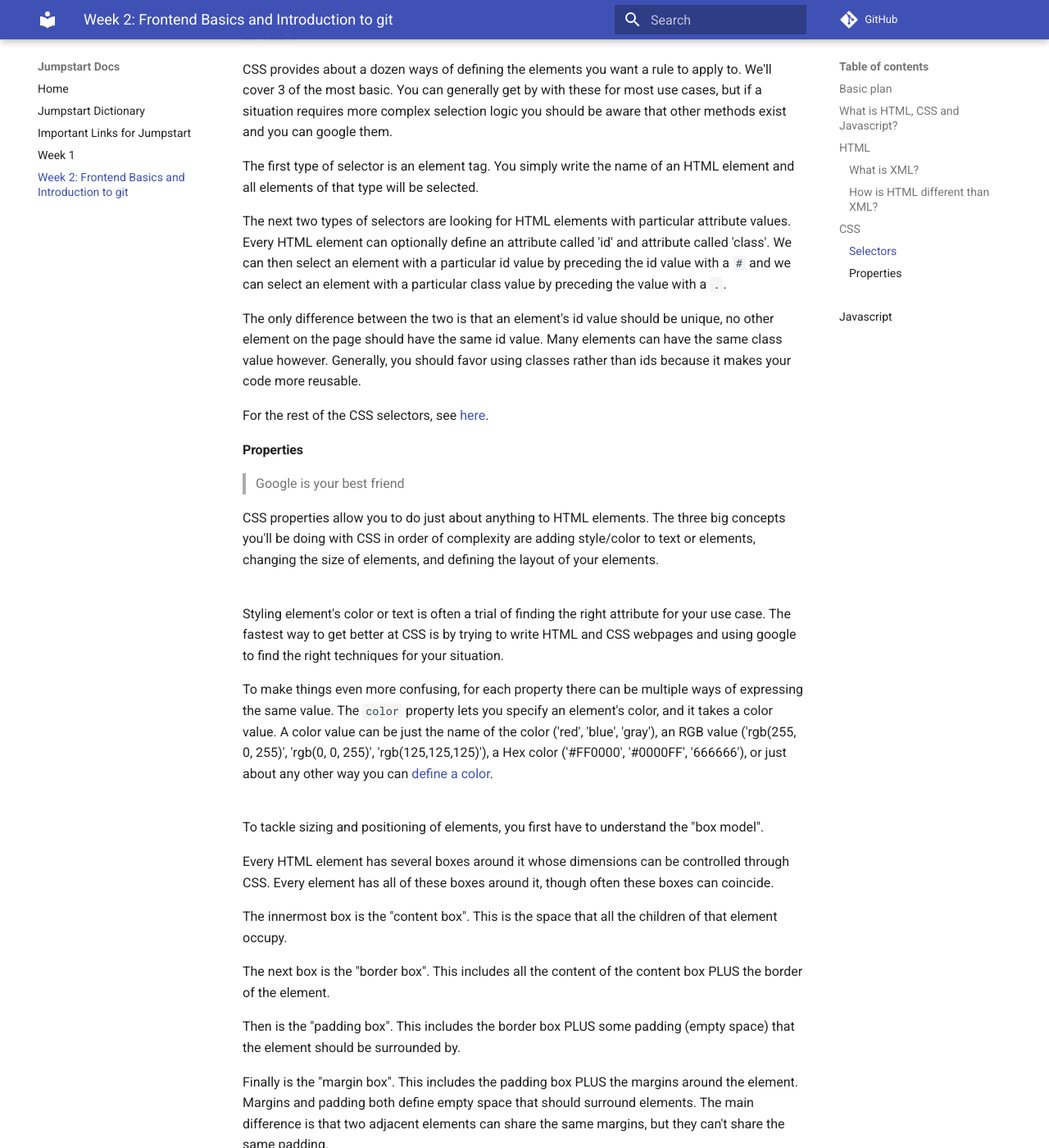
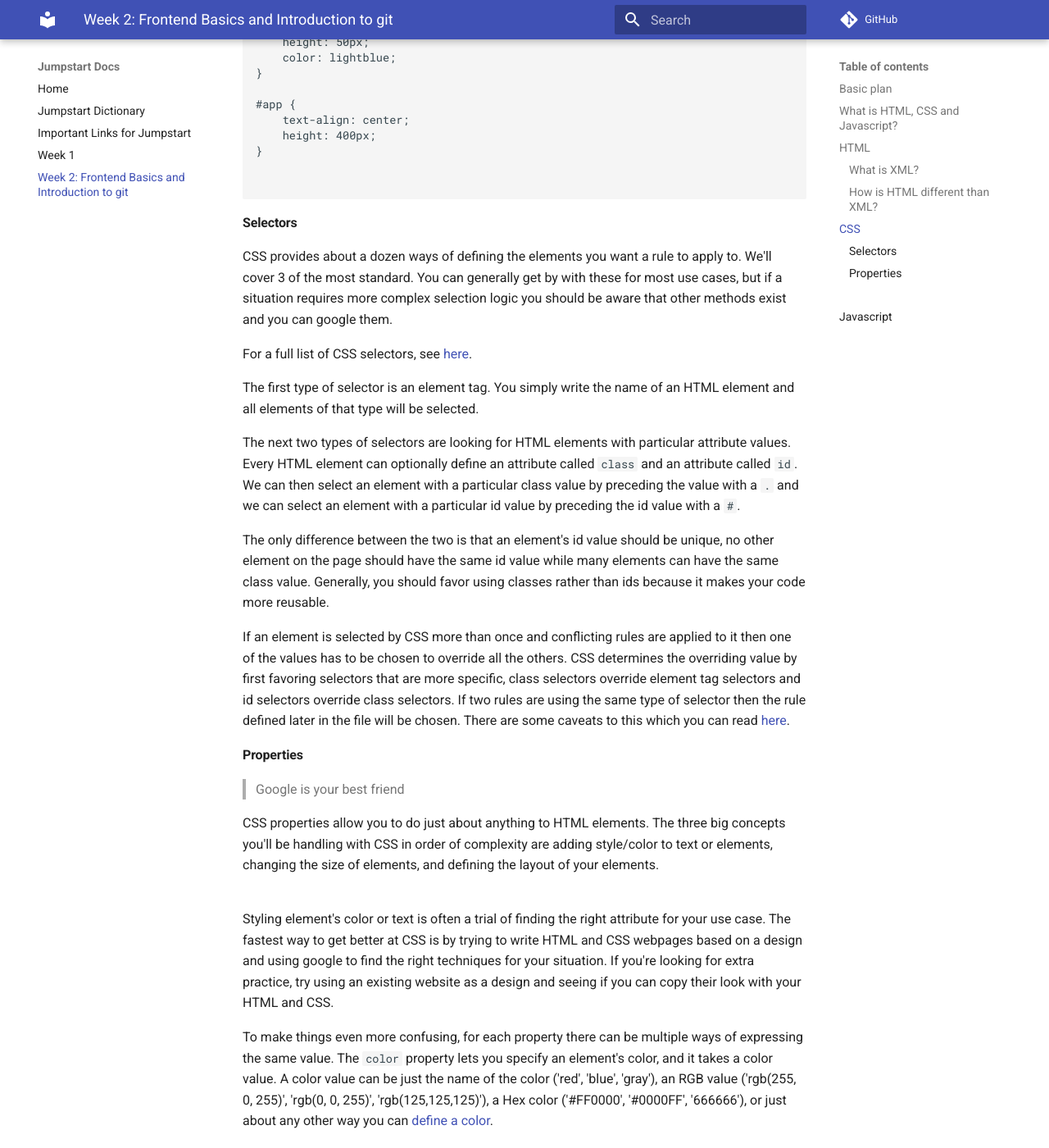
Before and after one commit to Code-4-Community/learning-resources, an MkDocs documentation site: the page built from docs/lesson-plans/week-2.md, in a window 1280 px wide and 1400 px high, scrolled down 4424 px. Shown: the whole window at 82% size. Built offline with MkDocs 1.6.1 and Material for MkDocs 9.7.7, drawn with Linux system fonts in a browser that asks for light colours; comment, search, counter and statistics services are not loaded; some of the changed text lies outside the part shown.

Commit message:
More week 2 self edits

````diff
--- a/docs/lesson-plans/week-2.md
+++ b/docs/lesson-plans/week-2.md
@@ -63,19 +63,19 @@
 
 ## HTML
 
-HTML is a subset of XML.
+HTML is a subset of XML. We'll first describe XML in general and then talk about the rules that make HTML different.
 
 #### What is XML?
 
 XML defines a syntax (a set of rules) to express data. There are 3 main aspects of XML.
 
-A tag (or element) is the basic unit.
+A *tag* is the basic structure that defines XML.
 
 Example: `<element>`
 
-Every tag has a name which is the first word following immediately after the opening bracket (`<`). Every tag also has to have a closing tag after it. A closing tag is simply `</element>` where `element` is just the name of the tag repeated again.
+Every tag has a name which is the first word following immediately after the opening bracket (`<`). Every tag also has to have a closing tag after it. An **element** is an opening tag, a closing tag, and everything included between the two. A closing tag is simply `</element>` where `element` is just the name of the tag repeated again.
 
-Between the opening and closing tags are the second aspect of XML, children. Between an element's two tags is a list of either other XML tags or text. Every item in this list is a child of the element that is surrounding them. Of course, an XML element that is the child of an element can also have its own children. You'll often here the term "depth" of an XML element to refer to the number of parents that element has.
+Between the opening and closing tags are the second aspect of XML, *children*. Between an element's two tags is a list of either other XML tags or text. Every item in this list is a child of the element that is surrounding them. Of course, an XML element that is the child of an element can also have its own children. You'll often here the term "depth" of an XML element to refer to the number of parents that element has.
 
 ```xml
 <parent>
@@ -103,17 +103,21 @@
 > Side note: Often it'll be the case that an XML element has zero children. You can still write out both the opening and closing tags with nothing between them but XML also has a shorthand that saves some time retyping the closing tag:
 > `<element></element` === `<element />`
 
-The third aspect of XML is attributes. Attributes live within the opening tag of XML elements. Attributes have a name and a value, both of which are just plain strings (words). The attribute value will always be wrapped in double quotes or single quotes.
+The third aspect of XML is *attributes*. Attributes live within the opening tag of XML elements. Attributes have a name and a value, both of which are just plain strings (words). The attribute value will always be wrapped in double quotes or single quotes.
 
-`<element attributeName="attributeValue">`
+```xml
+<element attributeName="attributeValue" />
+```
 
 Attributes allow you to specify extra information about an element.
 
 #### How is HTML different than XML?
 
-Like we said earlier, HTML is a subset of XML. All HTML is also XML, not all XML is HTML.
+Like we said earlier, HTML is a subset of XML. All HTML is also XML, but not all XML is HTML.
 
 HTML defines several XML elements and gives guidelines on how they can be used together. There are a ton of different HTML elements that are defined and a lot of them aren't super useful so don't bother trying to learn all of them (google is your friend though).
+
+You can also find a full list of HTML element types on [Mozilla's MDN site](https://developer.mozilla.org/en-US/docs/Web/HTML/Element).
 
 A couple of the important HTML elements to know are:
 
@@ -128,9 +132,13 @@
 
 ## CSS
 
-CCS is the standard for adding styling to your web page. HTML can exist without CSS but CSS cannot do anything without HTML. A CSS file is just a list of rules. A rule defines some criteria for which HTML elements it applies to, and a list of properties those elements should follow.
+CCS is the standard for adding styling to your web page. HTML can exist without CSS but CSS cannot do anything without HTML.
 
-CSS, like HTML, defines 100s of different properties for elements, some of which you will use a lot and some you will be fine never using.
+A CSS file is just a list of rules. A rule defines some criteria for which HTML elements it applies to, and a list of properties those elements should follow.
+
+CSS, like HTML, defines 100s of different properties for elements, some of which you will use a lot, and some you will be fine never using.
+
+Here's some example CSS that'll help contextualize the parts of CSS as we talk about them.
 
 ```css
 p {
@@ -138,40 +146,44 @@
     font-weight: bold;
 }
 
+.blog-post {
+    width: 100%;
+    height: 50px;
+    color: lightblue;
+}
+
 #app {
     text-align: center;
     height: 400px;
 }
 
-.blog-post {
-    width: 100%;
-    height: 50px;
-    color: lightblue;
-}
+
 ```
 
 #### Selectors
 
-CSS provides about a dozen ways of defining the elements you want a rule to apply to. We'll cover 3 of the most basic. You can generally get by with these for most use cases, but if a situation requires more complex selection logic you should be aware that other methods exist and you can google them.
+CSS provides about a dozen ways of defining the elements you want a rule to apply to. We'll cover 3 of the most standard. You can generally get by with these for most use cases, but if a situation requires more complex selection logic you should be aware that other methods exist and you can google them.
+
+For a full list of CSS selectors, see [here](https://developer.mozilla.org/en-US/docs/Web/CSS/CSS_Selectors).
 
 The first type of selector is an element tag. You simply write the name of an HTML element and all elements of that type will be selected.
 
-The next two types of selectors are looking for HTML elements with particular attribute values. Every HTML element can optionally define an attribute called 'id' and attribute called 'class'. We can then select an element with a particular id value by preceding the id value with a `#` and we can select an element with a particular class value by preceding the value with a `.`.
+The next two types of selectors are looking for HTML elements with particular attribute values. Every HTML element can optionally define an attribute called `class` and an attribute called `id`. We can then select an element with a particular class value by preceding the value with a `.` and we can select an element with a particular id value by preceding the id value with a `#`.
 
-The only difference between the two is that an element's id value should be unique, no other element on the page should have the same id value. Many elements can have the same class value however. Generally, you should favor using classes rather than ids because it makes your code more reusable.
+The only difference between the two is that an element's id value should be unique, no other element on the page should have the same id value while many elements can have the same class value. Generally, you should favor using classes rather than ids because it makes your code more reusable.
 
-For the rest of the CSS selectors, see [here](https://developer.mozilla.org/en-US/docs/Web/CSS/CSS_Selectors).
+If an element is selected by CSS more than once and conflicting rules are applied to it then one of the values has to be chosen to override all the others. CSS determines the overriding value by first favoring selectors that are more specific, class selectors override element tag selectors and id selectors override class selectors. If two rules are using the same type of selector then the rule defined later in the file will be chosen. There are some caveats to this which you can read [here](https://developer.mozilla.org/en-US/docs/Web/CSS/Specificity).
 
 
 #### Properties
 
 > Google is your best friend
 
-CSS properties allow you to do just about anything to HTML elements. The three big concepts you'll be doing with CSS in order of complexity are adding style/color to text or elements, changing the size of elements, and defining the layout of your elements.
+CSS properties allow you to do just about anything to HTML elements. The three big concepts you'll be handling with CSS in order of complexity are adding style/color to text or elements, changing the size of elements, and defining the layout of your elements.
 
 ##
 
-Styling element's color or text is often a trial of finding the right attribute for your use case. The fastest way to get better at CSS is by trying to write HTML and CSS webpages and using google to find the right techniques for your situation.
+Styling element's color or text is often a trial of finding the right attribute for your use case. The fastest way to get better at CSS is by trying to write HTML and CSS webpages based on a design and using google to find the right techniques for your situation. If you're looking for extra practice, try using an existing website as a design and seeing if you can copy their look with your HTML and CSS.
 
 To make things even more confusing, for each property there can be multiple ways of expressing the same value. The `color` property lets you specify an element's color, and it takes a color value. A color value can be just the name of the color ('red', 'blue', 'gray'), an RGB value ('rgb(255, 0, 255)', 'rgb(0, 0, 255)', 'rgb(125,125,125)'), a Hex color ('#FF0000', '#0000FF', '666666'), or just about any other way you can [define a color](https://developer.mozilla.org/en-US/docs/Web/CSS/color_value).
 
@@ -179,29 +191,31 @@
 
 To tackle sizing and positioning of elements, you first have to understand the "box model".
 
+![Box Model](./img/box-model.png)
+
 Every HTML element has several boxes around it whose dimensions can be controlled through CSS. Every element has all of these boxes around it, though often these boxes can coincide.
 
-The innermost box is the "content box". This is the space that all the children of that element occupy.
+The innermost box is the *content box*. This is the space that all the children of that element occupy.
 
-The next box is the "border box". This includes all the content of the content box PLUS the border of the element.
+The next box is the *border box*. This includes all the content of the content box PLUS the border of the element.
 
-Then is the "padding box". This includes the border box PLUS some padding (empty space) that the element should be surrounded by.
+Then is the *padding box*. This includes the border box PLUS some padding (empty space) that the element should be surrounded by.
 
-Finally is the "margin box". This includes the padding box PLUS the margins around the element. Margins and padding both define empty space that should surround elements. The main difference is that two adjacent elements can share the same margins, but they can't share the same padding.
+Finally is the *margin box*. This includes the padding box PLUS the margins around the element. Margins and padding both define **empty space** that should surround elements. The main difference is that two adjacent elements can share the same margins, but they can't share the same padding.
 
-For each of these boxes, you can define a width and a height with a corresponding CSS property, these values change the difference between the box and the next inner box (i.e. `border-width: 10px` makes the border box 10 px bigger on every side than the content box).
+For each of these boxes, you can define a width and a height with a corresponding CSS property, these values change the difference between the box and the next inner box (i.e. `border-width: 10px;` makes the border box 10 px bigger than the content box on every side).
 
-There is also regular `width` and `height` properties. By default, these define the size of the content box, but you can override this behavior so that they refer to the size of the content plus the border. This is common practice now because it often makes development simpler.
+There is also regular `width` and `height` properties. By default, these define the size of the content box, but you can override this behavior so that they refer to the size of the content plus the border by setting `box-sizing: border-box;` on an element. This is common practice now because it often makes development simpler.
 
-For now, we'll only deal with lengths in units of pixels or `px`. You can also define lengths with [different units](https://css-tricks.com/the-lengths-of-css/) including units that are relative to the font size, relative to the size of the browser size, and relative to the parent element.
+For now, we'll only deal with lengths in units of pixels or `px`. You can also define lengths with [different units](https://css-tricks.com/the-lengths-of-css/) including units that are relative to the font size, relative to the size of the browser, and relative to the parent element.
 
 > Side Note: pixels don't actually refer to the pixels on your screen, they're a set length that is meant to be consistent across devices and browsers.
 
 ##
 
-Defining layouts can be one of the hardest parts of mastering CSS and figuring out how to position an element just right can frustrate even seasoned developers. This is challenging because a good layout has to be adaptable to many different browser sizes that a user may have.
+Defining layouts can be one of the hardest parts of mastering CSS and figuring out how to position an element just right can frustrate even seasoned developers. This is challenging because a good layout has to be adaptable to many different browser sizes and resolutions that a user may have.
 
-The two prominent CSS systems for creating flexible layouts are called 'flexbox' and 'grid'. Flexbox is great for items that should be grouped together but don't need to have a particular size. Grid is great when there are very clear boundaries for where elements should be. These layouts can be used together as well for more complicated layout patterns. To learn more about these layouts and how to implement themselves you can visit [here](https://css-tricks.com/snippets/css/a-guide-to-flexbox/) for flexbox and [here](https://css-tricks.com/snippets/css/complete-guide-grid/) for grid.
+The two prominent CSS systems for creating flexible layouts are called 'flexbox' and 'grid'. Flexbox is great for items that should be grouped together but don't need to have a particular size or strict spacing. Grid is great when there are very clear boundaries for where elements should be. These layouts can be used together as well for more complicated layout patterns. To learn more about these layouts and how to implement themselves you can visit [here](https://css-tricks.com/snippets/css/a-guide-to-flexbox/) for flexbox and [here](https://css-tricks.com/snippets/css/complete-guide-grid/) for grid.
 
 For now, we will use the CSS we have already designed to fill in a layout. <Go into demo here>
 
````
Also changed, not shown: other parts of docs/lesson-plans/week-2.md (+1 -1 lines), docs/lesson-plans/img/box-model.png (added).
